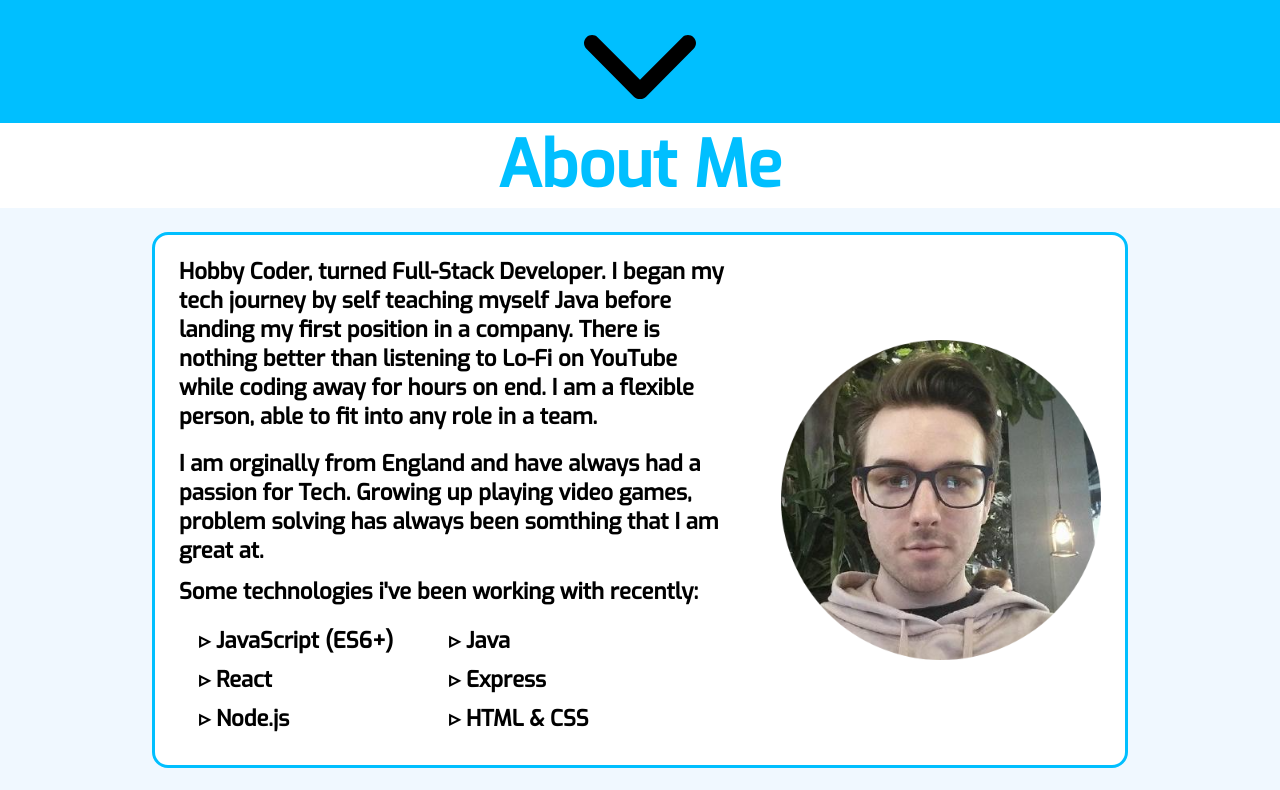
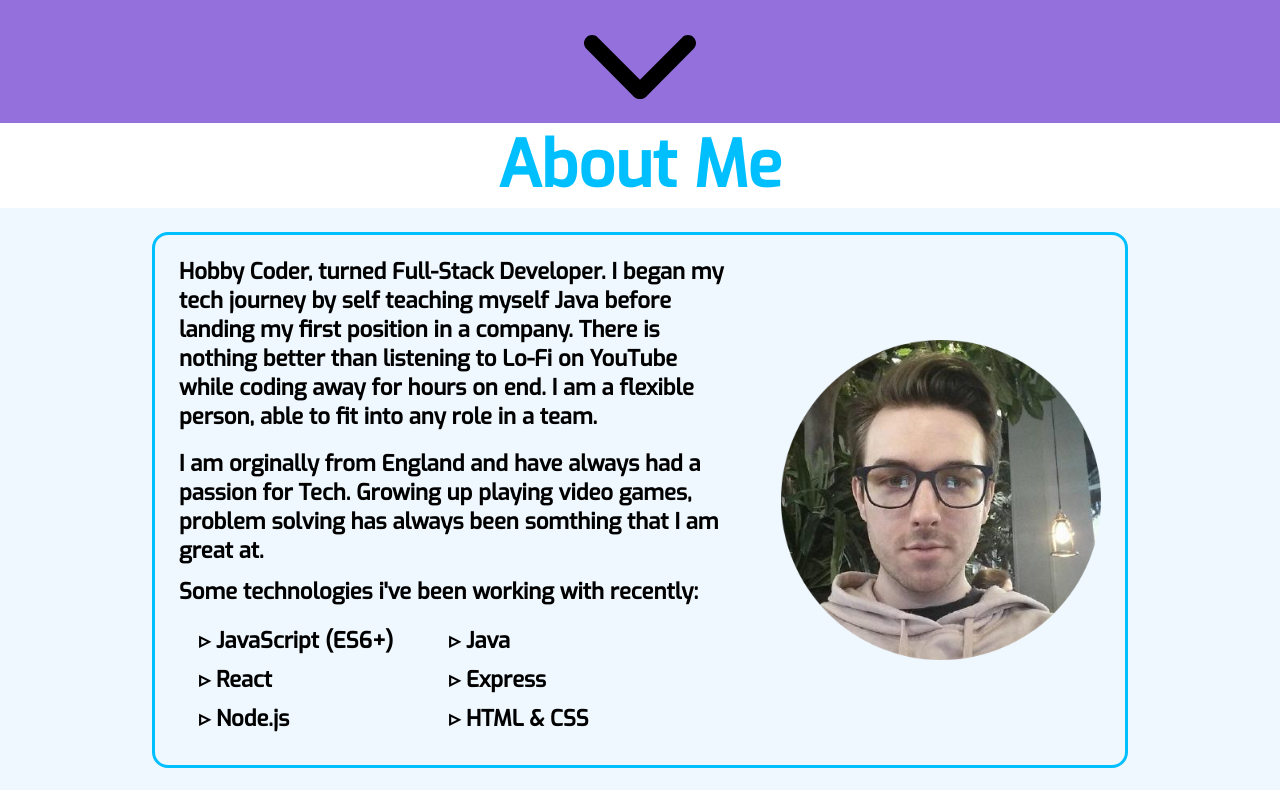
Before and after one commit to MichaelWearing/Portfolio, a React (Create React App) app: page / in a window 1280 px wide. Shown: the part 680-1470 px from the top of the page. Built offline with nearby package versions, Linux system fonts and the light colour scheme.

Commit message:
Have been trying to fix slow bubbles load time without success. Added some animations

```diff
--- a/public/index.html
+++ b/public/index.html
@@ -12,10 +12,11 @@
       content="Web site created using create-react-app"
     />
     <link rel="apple-touch-icon" href="%PUBLIC_URL%/logo192.png" />
-    <script async data-who="💎 Made with naker.io 💎"
+    <script  data-who="💎 Made with naker.io 💎"
     src="https://d23jutsnau9x47.cloudfront.net/back/v1.0.9/viewer.js"
     data-option="{|environment|:{|gradient|:|radial|,|sensitivity|:0.29,|colorStart|:[206,218,237,1],|colorEnd|:[154,160,222,1]},|particle|:{|life|:5,|power|:0.304,|texture|:|https://res.cloudinary.com/naker-io/image/upload/v1566560053/twirl_02.png|,|number|:2000,|colorStart|:[255,255,255,0.65],|colorEnd|:[63,224,220,0.82],|sizeStart|:0.37,|sizeEnd|:0.74,|direction1|:{|x|:0,|y|:0,|z|:0},|direction2|:{|x|:0,|y|:0,|z|:0}},|waterMark|:false}"
-    data-container="info">
+    data-container="info"
+    async >
     </script>
    <!--
       manifest.json provides metadata used when your web app is installed on a
--- a/src/App.js
+++ b/src/App.js
@@ -1,14 +1,26 @@
+import React, { useState, useEffect } from "react";
+
 import NavBar from "./components/NavBar";
+import Loading from "./components/Loading";
 import Info from "./components/Info";
 import Projects from "./components/Projects";
 import Contact from "./components/Contact";
 import About from "./components/About";
 
-import './index.css';
+import "./index.css";
 
 function App() {
+  const [loading, setLoading] = useState(false);
+
+  useEffect(() => {
+    setTimeout(() => {
+      setLoading(false);
+    }, 10);
+  }, []);
+
   return (
     <>
+      {loading ? <Loading /> : null}
       <NavBar />
       <div className="background">
         <Info />
--- a/src/components/About/AboutElements.js
+++ b/src/components/About/AboutElements.js
@@ -1,14 +1,49 @@
 import styled, { keyframes } from "styled-components";
 import { Link } from "react-scroll";
 
+export const AboutDiv = styled.div`
+  position: relative;
+  display: flex;
+  flex-direction: column;
+`;
+
+const SlideIn = keyframes`
+10%{
+  transform: translateX(-10vh);
+}
+30%{
+  transform: translateX(0vh);
+}
+70%{
+  transform: translateX(-10vh);
+}
+100%{
+  transform: translateX(0vh);
+}
+`;
+
 export const AboutH1 = styled.h1`
-  background: #fff;
+  color: deepskyblue;
+
+  text-align: center;
+  font-size: 8vh;
+
+  animation: ${SlideIn} 3s;
+
+  ${"" /* padding-bottom: 7vh; */}
+`;
+
+export const StaticAboutH1 = styled.h1`
   color: deepskyblue;
 
   text-align: center;
   font-size: 8vh;
 
   ${"" /* padding-bottom: 7vh; */}
+`;
+
+export const AboutH1Div = styled.div`
+  background: #fff;
 `;
 
 export const AboutContent = styled.div`
@@ -24,7 +59,7 @@ export const AboutContent = styled.div`
   border: 3px solid deepskyblue;
   margin-top: 3vh;
   padding: 0 3vh;
-  background: #fff;
+  ${"" /* background: #fff; */}
 `;
 
 export const AboutText = styled.div`
--- a/src/components/About/index.js
+++ b/src/components/About/index.js
@@ -1,10 +1,15 @@
 import React from "react";
+
+import useOnScreen from "../CustomHooks/useOnScreen";
 
 import mikey from "../../images/MikeyCircle.png";
 import arrow from "../../images/ArrowDown.svg";
 
 import {
+  AboutDiv,
+  AboutH1Div,
   AboutH1,
+  StaticAboutH1,
   AboutContent,
   AboutText,
   AboutText1,
@@ -14,26 +19,35 @@ import {
   SkillList,
   Skill,
   ArrowLink,
-  InfoArrow
+  InfoArrow,
 } from "./AboutElements";
 
 export default function About() {
+  const [ref, visible] = useOnScreen({ threshold: 0.8 });
   return (
     <>
-      <AboutH1 id="about">About Me</AboutH1>
+      <AboutDiv id="bubbles">
+        <AboutH1Div ref={ref} id="about">
+          {visible ? (
+            <AboutH1>About Me</AboutH1>
+          ) : (
+            <StaticAboutH1>About Me</StaticAboutH1>
+          )}
+        </AboutH1Div>
+
         <AboutContent>
           <AboutText>
             <AboutText1>
-            Hobby Coder, turned Full-Stack Developer. I began my tech journey by
-            self teaching myself Java before landing my first position in a
-            company. There is nothing better than listening to Lo-Fi on YouTube
-            while coding away for hours on end. I am a flexible person, able to
-            fit into any role in a team.
+              Hobby Coder, turned Full-Stack Developer. I began my tech journey
+              by self teaching myself Java before landing my first position in a
+              company. There is nothing better than listening to Lo-Fi on
+              YouTube while coding away for hours on end. I am a flexible
+              person, able to fit into any role in a team.
             </AboutText1>
             <AboutText2>
-            I am orginally from England and have always had a passion for Tech.
-            Growing up playing video games, problem solving has always been
-            somthing that I am great at.
+              I am orginally from England and have always had a passion for
+              Tech. Growing up playing video games, problem solving has always
+              been somthing that I am great at.
             </AboutText2>
             <AboutSkills>
               Some technologies i've been working with recently:
@@ -52,6 +66,7 @@ export default function About() {
         <ArrowLink to="projects" smooth={true} offset={-50}>
           <InfoArrow src={arrow} />
         </ArrowLink>
+      </AboutDiv>
     </>
   );
 }
--- a/src/components/Contact/ContactElements.js
+++ b/src/components/Contact/ContactElements.js
@@ -24,6 +24,20 @@ export const ContactH1 = styled.h1`
   font-size: 8vh;
 
   animation: ${SlideIn} 3s;
+`;
+
+export const ContactH1Div = styled.div`
+  background: #fff;
+`;
+
+
+
+export const StaticContactH1 = styled.h1`
+  background: #fff;
+  color: deepskyblue;
+
+  text-align: center;
+  font-size: 8vh;
 `;
 
 export const ContactBox = styled.div`
--- a/src/components/Contact/index.js
+++ b/src/components/Contact/index.js
@@ -1,9 +1,13 @@
 import React from "react";
+
+import useOnScreen from "../CustomHooks/useOnScreen";
 
 import { FaEnvelope, FaLinkedin } from "react-icons/fa";
 
 import {
+  ContactH1Div,
   ContactH1,
+  StaticContactH1,
   ContactDiv,
   ContactIcons,
   MailIcon,
@@ -14,9 +18,19 @@ import {
 } from "./ContactElements";
 
 export default function Contact() {
+
+  const [ref, visible] = useOnScreen({ threshold: 0.8 });
+
   return (
     <>
-      <ContactH1 id="contact">Contact</ContactH1>
+      <div id="bubbles">
+        <ContactH1Div ref={ref} id="contact">
+          {visible ? (
+            <ContactH1>Contact</ContactH1>
+          ) : (
+            <StaticContactH1>Contact</StaticContactH1>
+          )}
+        </ContactH1Div>
         <br />
         {/* <ContactBox>
         Name
@@ -56,9 +70,9 @@ export default function Contact() {
           </ContactIcons>
         </ContactDiv>
         <ContactText>
-        Currently Looking for work! My inbox is open to all however, whether you
-        are interested in hiring me or simply have a question, don't hesitate to
-        reach out. Have a nice day!
+          Currently Looking for work! My inbox is open to all however, whether
+          you are interested in hiring me or simply have a question, don't
+          hesitate to reach out. Have a nice day!
         </ContactText>
         <Footer>
           {/* <TopScroll to="info" smooth={true} offset={-50}>
@@ -66,6 +80,7 @@ export default function Contact() {
         </TopScroll> */}
           <p> Designed and Built by Michael Wearing</p>
         </Footer>
+      </div>
     </>
   );
 }
--- /dev/null
+++ b/src/components/CustomHooks/useOnScreen.js
@@ -0,0 +1,25 @@
+import React, { useState } from "react";
+
+export default function useOnScreen(options) {
+  const ref = React.useRef();
+  const [visible, setVisible] = useState(false);
+
+  React.useEffect(() => {
+    const observer = new IntersectionObserver(([entry]) => {
+      setVisible(entry.isIntersecting);
+    }, options);
+
+    if (ref.current) {
+      observer.observe(ref.current);
+    }
+
+    let current = ref.current;
+    return () => {
+      if (current) {
+        observer.unobserve(current);
+      }
+    };
+  }, [ref, options]);
+
+  return [ref, visible];
+}
--- a/src/components/Info/InfoElements.js
+++ b/src/components/Info/InfoElements.js
@@ -2,7 +2,7 @@ import styled, { keyframes } from "styled-components";
 import { Link } from "react-scroll";
 
 export const InfoContainer = styled.div`
-  background: deepskyblue;
+  background: mediumpurple;
 
   display: flex;
   flex-direction: column;
--- /dev/null
+++ b/src/components/Loading/LoadingElements.js
@@ -0,0 +1,16 @@
+import styled from "styled-components";
+
+export const LoadingDiv = styled.div`
+  background: #fff;
+
+  position: absolute;
+  z-index: 50;
+
+  display: flex;
+  justify-content: center;
+  align-items: center;
+  text-align: center;
+
+  min-height: 100%;
+  min-width: 100%;
+`;
--- /dev/null
+++ b/src/components/Loading/index.js
@@ -0,0 +1,11 @@
+import React from "react";
+
+import { LoadingDiv } from "./LoadingElements";
+
+export default function Loading() {
+  return (
+    <LoadingDiv>
+      <p>Hello</p>
+    </LoadingDiv>
+  );
+}
--- a/src/components/Projects/ProjectsElements.js
+++ b/src/components/Projects/ProjectsElements.js
@@ -1,15 +1,42 @@
-import styled from "styled-components";
+import styled, { keyframes } from "styled-components";
 
 export const TimelineContainer = styled.div`
   background: aliceblue;
 `;
 
+const SlideIn = keyframes`
+10%{
+  transform: translateX(-10vh);
+}
+30%{
+  transform: translateX(0vh);
+}
+70%{
+  transform: translateX(-10vh);
+}
+100%{
+  transform: translateX(0vh);
+}
+`;
+
 export const TimelineH1 = styled.h1`
-  background: #fff;
   color: deepskyblue;
 
   text-align: center;
   font-size: 8vh;
+
+  animation: ${SlideIn} 3s;
+`;
+
+export const StaticTimelineH1 = styled.h1`
+  color: deepskyblue;
+
+  text-align: center;
+  font-size: 8vh;
+`;
+
+export const TimelineH1Div = styled.div`
+  background: #fff;
 `;
 
 export const PortfolioImg = styled.img`
--- a/src/components/Projects/index.js
+++ b/src/components/Projects/index.js
@@ -1,4 +1,6 @@
 import React from "react";
+
+import useOnScreen from "../CustomHooks/useOnScreen"
 
 import {
   VerticalTimeline,
@@ -12,23 +14,31 @@ import starwars from "../../images/StarWars.png";
 
 import {
   TimelineContainer,
+  TimelineH1Div,
   TimelineH1,
+  StaticTimelineH1,
   PortfolioImg,
   LinkContainer,
   Link,
 } from "./ProjectsElements";
 
 export default function Projects() {
+  const [ref, visible] = useOnScreen({ threshold: 0.8 });
+
   return (
     <>
       <TimelineContainer>
-        <TimelineH1 id="projects">Projects</TimelineH1>
+        <TimelineH1Div ref={ref} id="projects">
+          {visible ?
+          <TimelineH1>Projects</TimelineH1> :
+          <StaticTimelineH1>Projects</StaticTimelineH1>}
+        </TimelineH1Div>
 
         <VerticalTimeline>
           <VerticalTimelineElement
             icon={<FaReact />}
             iconStyle={{ background: "deepskyblue", color: "#fff" }}
-            contentStyle={{ background: '#fff', color: '' }}
+            contentStyle={{ background: "#fff", color: "" }}
           >
             <h3>Portfolio Site</h3>
             <h4>05-02-2021</h4>
@@ -55,9 +65,9 @@ export default function Projects() {
             <h4>Description: </h4>
             <p>
               This is a project I made towards the end of my time at salt. This
-              app was made in 1 day. It is an app that allows the user to
-              choose a planet, and then a character from that planet, and
-              finally see information about that character.
+              app was made in 1 day. It is an app that allows the user to choose
+              a planet, and then a character from that planet, and finally see
+              information about that character.
             </p>
             <br />
             <LinkContainer>
```
Also changed, not shown: 1 other file (tests, documents, lock files or other folders). Lines whose indentation alone changed are shown as unchanged.
